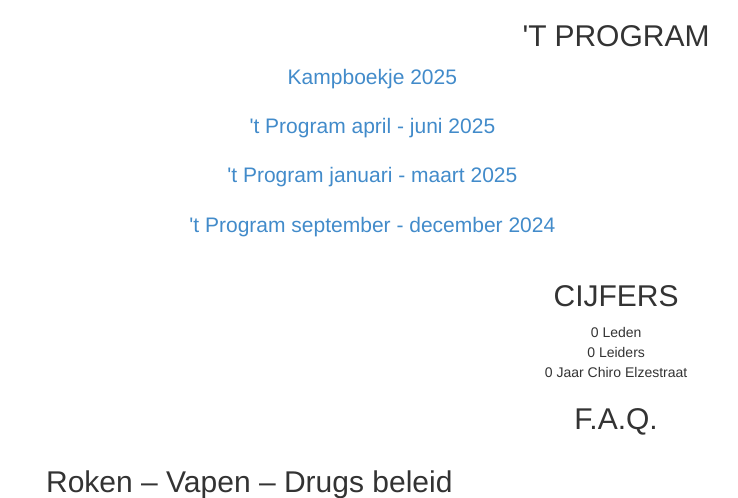
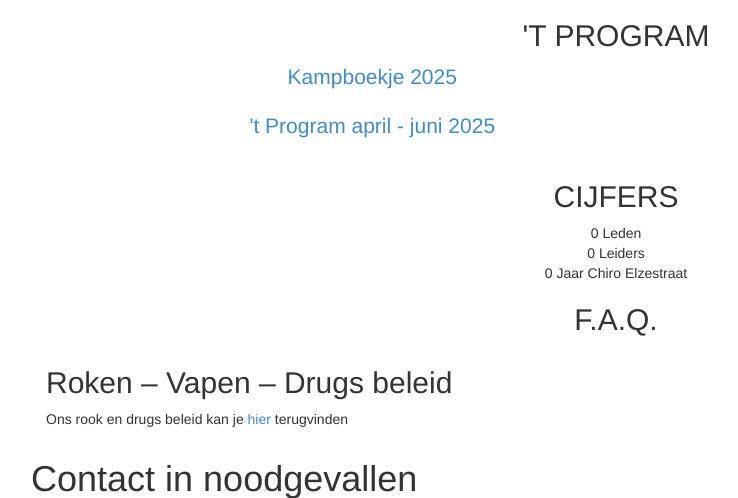
Before and after one commit to Chiro-Elzestraat/chiroelzestraat.be, a PHP site: page /chirojongens/index.php in a window 1280 px wide. Shown: the part 1607-2105 px from the top of the page, without its empty margins (24-762 px from the left). Run offline with PHP 8.4, Linux system fonts and the light colour scheme; some libraries are stand-ins or nearby versions.

Commit message:
kampboekje 2025

```diff
--- a/chirojongens/index.php
+++ b/chirojongens/index.php
@@ -385,48 +385,6 @@ $_SESSION['r'] = $r;
                         <p class="lead"><a href="https://tprogram.chiroelzestraat.be/kampboekje2025.pdf">Kampboekje 2025</a></p>
                         <p class="lead"><a href="https://tprogram.chiroelzestraat.be/Program-april-juni.pdf">'t Program
                         april - juni 2025</a></p>
-                        <p class="lead"><a href="https://tprogram.chiroelzestraat.be/Program-jan-mrt.pdf">'t Program
-                            januari - maart 2025</a></p>
-                        <p class="lead"><a href="https://tprogram.chiroelzestraat.be/Program-sept-dec2024.pdf">'t
-                            Program september - december 2024</a></p>
-                        <!-- <p class="lead"><a href="https://tprogram.chiroelzestraat.be/Kampboekje2024.pdf">Kampboekje 2024</a></p> -->
-                        <!-- <p class="lead"><a href="https://tprogram.chiroelzestraat.be/Program-april-juni-2024.pdf">'t Program april - juni 2024</a></p> -->
-                        <!-- <p class="lead"><a href="https://tprogram.chiroelzestraat.be/Program-januari-april-2024.pdf">'t Program januari - april 2024</a></p> -->
-                        <!--            <p class="lead"><a href="https://tprogram.chiroelzestraat.be/Kampboekje_2023.pdf">Kampboekje 2023</a></p>-->
-                        <!--            <p class="lead"><a href="https://tprogram.chiroelzestraat.be/Program-april-juni-2023.pdf">'t Program april - juni 2023</a></p>-->
-                        <!--            <p class="lead"><a href="https://tprogram.chiroelzestraat.be/tProgram-januari-april-2023.pdf">'t Program januari - april 2023</a></p>-->
-                        <!--            <p class="lead"><a href="https://tprogram.chiroelzestraat.be/Program-september-december-2022.pdf">'t Program september - december 2022</a></p>-->
-                        <!--            <p class="lead"><a href="https://tprogram.chiroelzestraat.be/Program-september-december-2022.pdf">'t Program september - december 2022</a></p>-->
-                        <!--                <p class="lead"><a href="https://tprogram.chiroelzestraat.be/kampboekje-Olloy-Sur-Viroin-2022.pdf">Kampboekje 2022</a></p>-->
-                        <!--                <p class="lead"><a href="https://tprogram.chiroelzestraat.be/Program-april-juni-2022.pdf">'t Program april - juni 2022</a></p>-->
-                        <!--                <p class="lead"><a href="https://tprogram.chiroelzestraat.be/t-program-januari-april-2022.pdf">'t Program januari - april 2022</a></p>-->
-                        <!--                <p class="lead"><a href="https://tprogram.chiroelzestraat.be/Program-september-december-2021.pdf">'t Program september - december 2021</a></p>-->
-                        <!--                <p class="lead"><a href="https://tprogram.chiroelzestraat.be/kampboekje-Lavacherie-2021.pdf">Kampboekje 2021</a></p>-->
-                        <!--                <p class="lead"><a href="http://chiroelzestraat.be/tprogram/Program-april-juni-2021.pdf">'t Program april - juni 2021</a></p>-->
-                        <!--                <p class="lead"><a href="https://tprogram.chiroelzestraat.be/Program-januari-maart-2021.pdf">'t Program januari - maart 2021</a></p>-->
-                        <!-- <p></p>
-                        <div class="show-more">
-                        <p class="lead"><a href="https://tprogram.chiroelzestraat.be/Program-september-december-2020.pdf">'t Program september - december 2020</a></p>
-                        <iframe src="https://www.youtube.com/embed/6yQqg_pccZ4?color=white" width="560" height="315" allowfullscreen frameborder="0"></iframe>
-                    <p class="lead"><a href="https://tprogram.chiroelzestraat.be/kampboekje-Sprimont-2020.pdf">Kampboekje 2020</a></p>
-                    <p class="lead"><a href="https://tprogram.chiroelzestraat.be/t-program-januari-april-2020.pdf">'t Program januari - april -2020</a></p>
-                      <p class="lead"><a href="https://tprogram.chiroelzestraat.be/t-program-september_december2019.pdf">'t Program september - december 2019</a></p>
-                      <p class="lead"><a href="https://tprogram.chiroelzestraat.be/Kampboekje_2019.pdf">Kampboekje 2019</a></p>
-                      <div class="container">
-                        <video controls>
-                          <source src="fimlpje_720p.mp4" type="video/mp4">
-                          Als je dit ziet ondersteunt je browser geen HTML-5 en kan de video niet worden afgespeeld.
-                        </video>
-                      </div>
-                      <p class="lead"><a href="https://tprogram.chiroelzestraat.be/program-april-juni-2019.pdf">'t Program april
-                          - juni 2019</a></p>
-                      <p class="lead"><a href="https://chiroelzestraat.be/tprogram/t-program-januari-maart2019.pdf">'t Program
-                          januari - maart 2019</a></p>
-                      <p class="lead"><a href="https://tprogram.chiroelzestraat.be/t-program september_december2018.pdf" target="_blank">'t Program september - december 2018</a></p>
-                      <p class="lead"><a href="https://tprogram.chiroelzestraat.be/Kampboekje_2018.pdf" target="_blank">Kampboekje 2018</a></p>
-                      <p class="lead"><a href="https://chiroelzestraat.be/tprogram/t-program-april-juni2018.pdf" target="_blank">'t Program april - juni 2018</a></p>
-                      <p class="lead"><a href="https://chiroelzestraat.be/tprogram/t-program-januari2018april2018.pdf" target="_blank">'t Program januari - april 2018</a></p>
-                        </div> -->
                     </div>
                 </div>
             </div>
```
Also changed, not shown: 1 other file.
